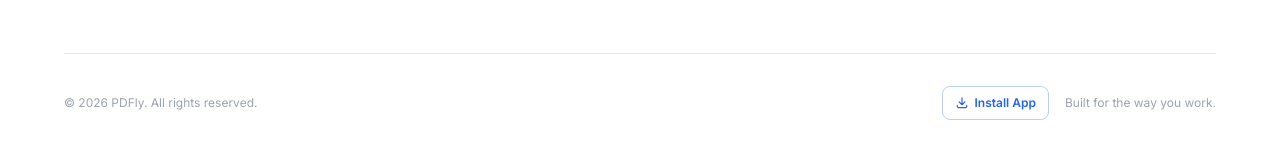
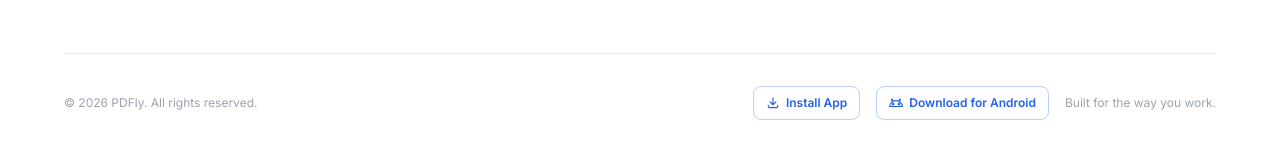
Before and after one commit to pannu00712-ui/pdfly, a website: page index.html in a window 1280 px wide. Shown: the part 4959-5111 px from the top of the page. Drawn offline with nearby package versions, Linux system fonts and the light colour scheme.

Commit message:
Add Android app download link and Digital Asset Links verification

```diff
--- a/index.html
+++ b/index.html
@@ -180,6 +180,7 @@
 <script type="application/ld+json">{"@context":"https://schema.org","@type":"Organization","name":"PDFly","url":"https://pdfly.uk","logo":"https://pdfly.uk/logo.png","sameAs":["https://x.com/pdflyuk","https://linkedin.com/company/pdfly-tools","https://github.com/pannu00712-ui/pdfly","https://www.instagram.com/pdfly.uk/","https://www.youtube.com/@pdfly-uk","https://mastodon.social/@pdfly","https://www.facebook.com/pdfly.uk/","https://www.reddit.com/user/pdfly-uk/","https://www.tiktok.com/@pdfly.uk"]}</script>
   <script src="https://analytics.ahrefs.com/analytics.js" data-key="VmqStOhNtLiTsE983txKMA" async></script>
   <meta name="apple-mobile-web-app-capable" content="yes"/>
+  <meta name="mobile-web-app-capable" content="yes"/>
   <meta name="apple-mobile-web-app-status-bar-style" content="default"/>
   <meta name="apple-mobile-web-app-title" content="PDFly"/>
   <script defer src="/assets/js/pwa-register.js"></script>
@@ -553,6 +554,10 @@
           <svg class="w-3.5 h-3.5" fill="none" stroke="currentColor" viewBox="0 0 24 24"><path stroke-linecap="round" stroke-linejoin="round" stroke-width="2" d="M4 16v2a2 2 0 002 2h12a2 2 0 002-2v-2M7 10l5 5 5-5M12 15V3"/></svg>
           Install App
         </button>
+        <a href="/downloads/PDFly.apk" download class="inline-flex items-center gap-1.5 text-xs font-600 text-primary border border-primary/30 hover:bg-primary/5 dark:hover:bg-primary/10 rounded-lg px-3 py-2 transition-colors duration-200">
+          <svg class="w-3.5 h-3.5" fill="none" stroke="currentColor" viewBox="0 0 24 24"><path stroke-linecap="round" stroke-linejoin="round" stroke-width="2" d="M17.6 9.48l1.84-3.18c.16-.31.04-.69-.26-.85a.637.637 0 00-.83.22l-1.88 3.24a11.463 11.463 0 00-9.14 0L5.45 5.67a.633.633 0 00-.87-.2c-.28.18-.37.54-.22.85L6.2 9.48A10.81 10.81 0 001 18h22a10.81 10.81 0 00-5.4-8.52zM7 15.25a1.25 1.25 0 110-2.5 1.25 1.25 0 010 2.5zm10 0a1.25 1.25 0 110-2.5 1.25 1.25 0 010 2.5z"/></svg>
+          Download for Android
+        </a>
         <p class="text-xs text-gray-400">Built for the way you work.</p>
       </div>
     </div>
```
Also changed, not shown: .well-known/assetlinks.json (added), 1 other file.
